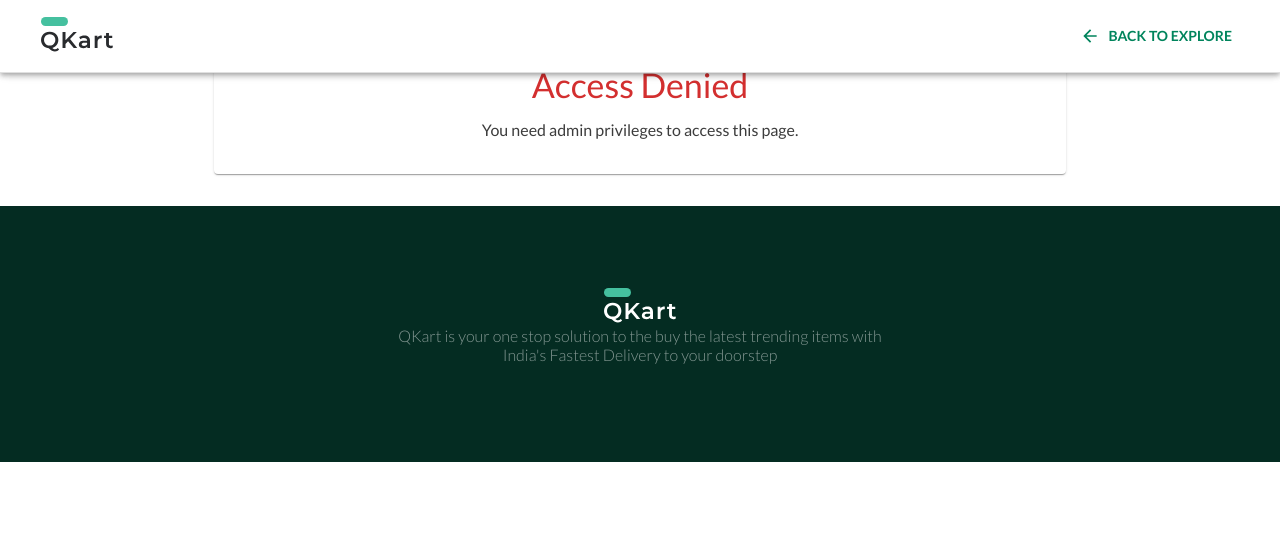
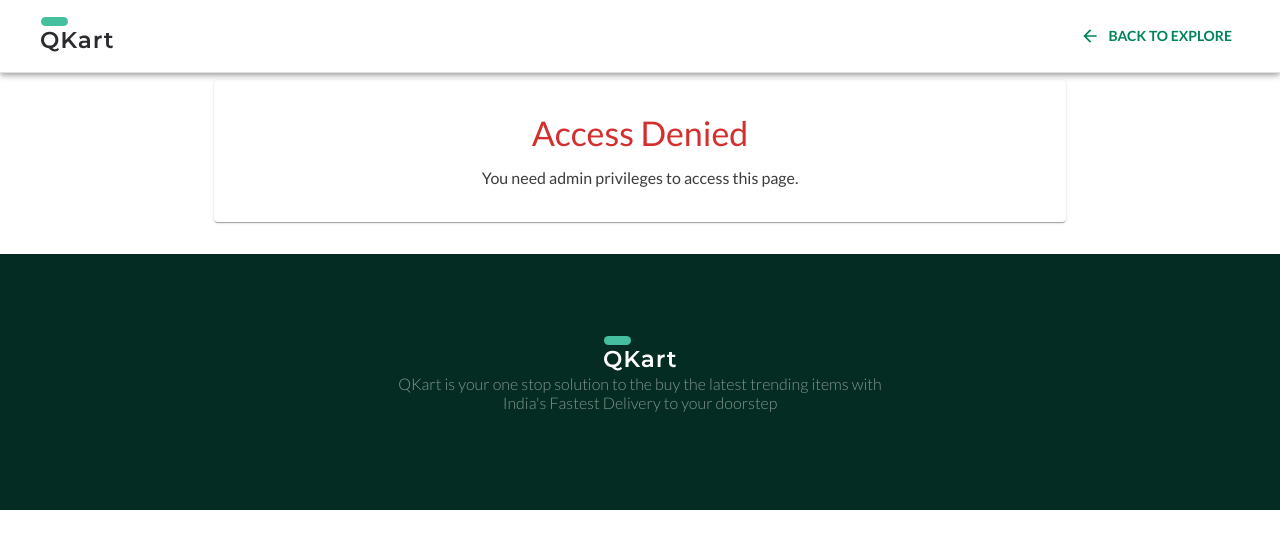
Before and after one commit to princeprabhat/Qkart-Frontend-v2, a React (Vite) app: page /admin in a window 1280 px wide. Shown: the top 548 px of the page. Built offline with nearby package versions, Linux system fonts and the light colour scheme.

Commit message:
Fix(): Admin Header

```diff
--- a/src/components/Admin.jsx
+++ b/src/components/Admin.jsx
@@ -634,7 +634,7 @@ const Admin = () => {
 
   if (!isLoggedIn || !isAdmin) {
     return (
-      <div>
+      <div style={{ marginTop: "5rem" }}>
         <Header IsLoggedIn={isLoggedIn} isAdmin={isAdmin} />
         <Container maxWidth="md" sx={{ mt: 4, mb: 4 }}>
           <Paper sx={{ p: 4, textAlign: "center" }}>
@@ -670,7 +670,7 @@ const Admin = () => {
         hasHiddenAuthButtons={true}
       />
 
-      <Container maxWidth="xl" sx={{ mt: 4, mb: 4 }}>
+      <Container maxWidth="xl" sx={{ mt: "5rem", mb: 4 }}>
         {/* Admin Dashboard Header */}
         <Box sx={{ mb: 4 }}>
           <Typography variant="h3" component="h1" gutterBottom>
```
Also changed, not shown: screenshots/Cart.png.
